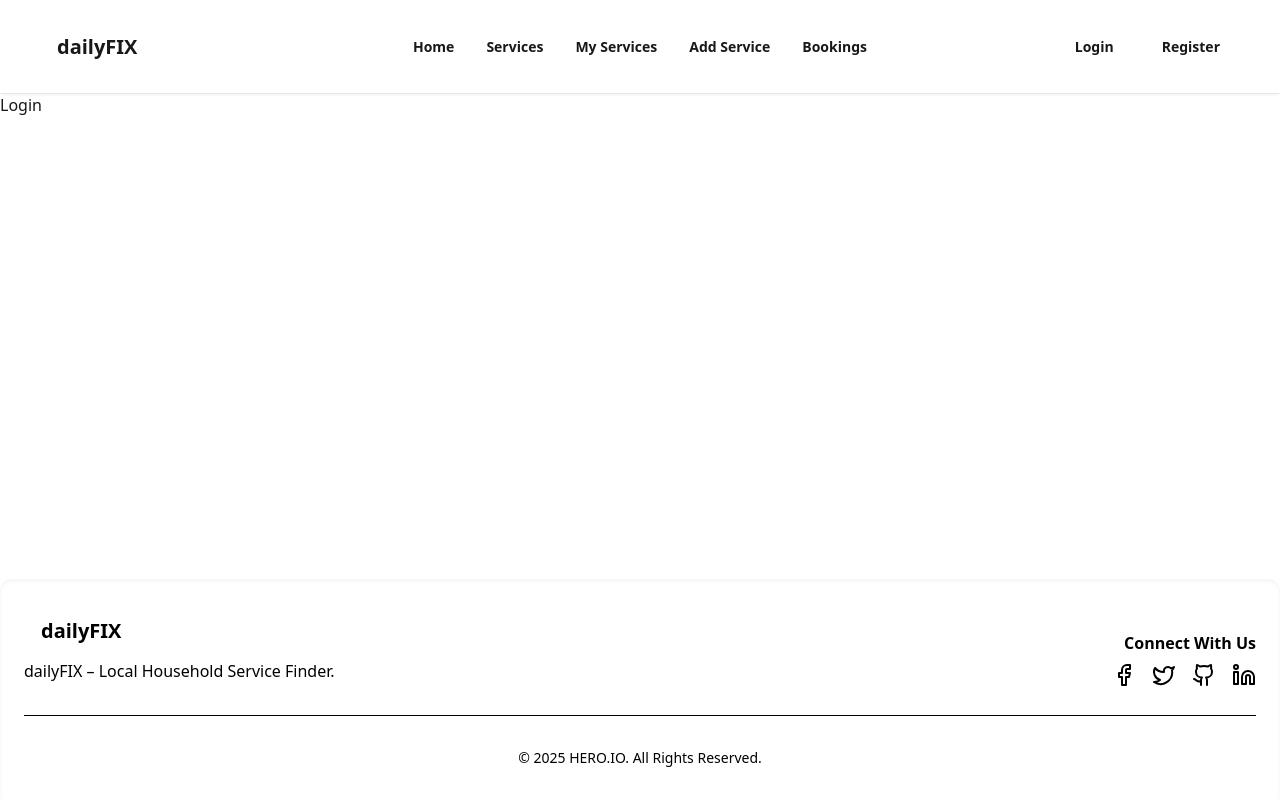
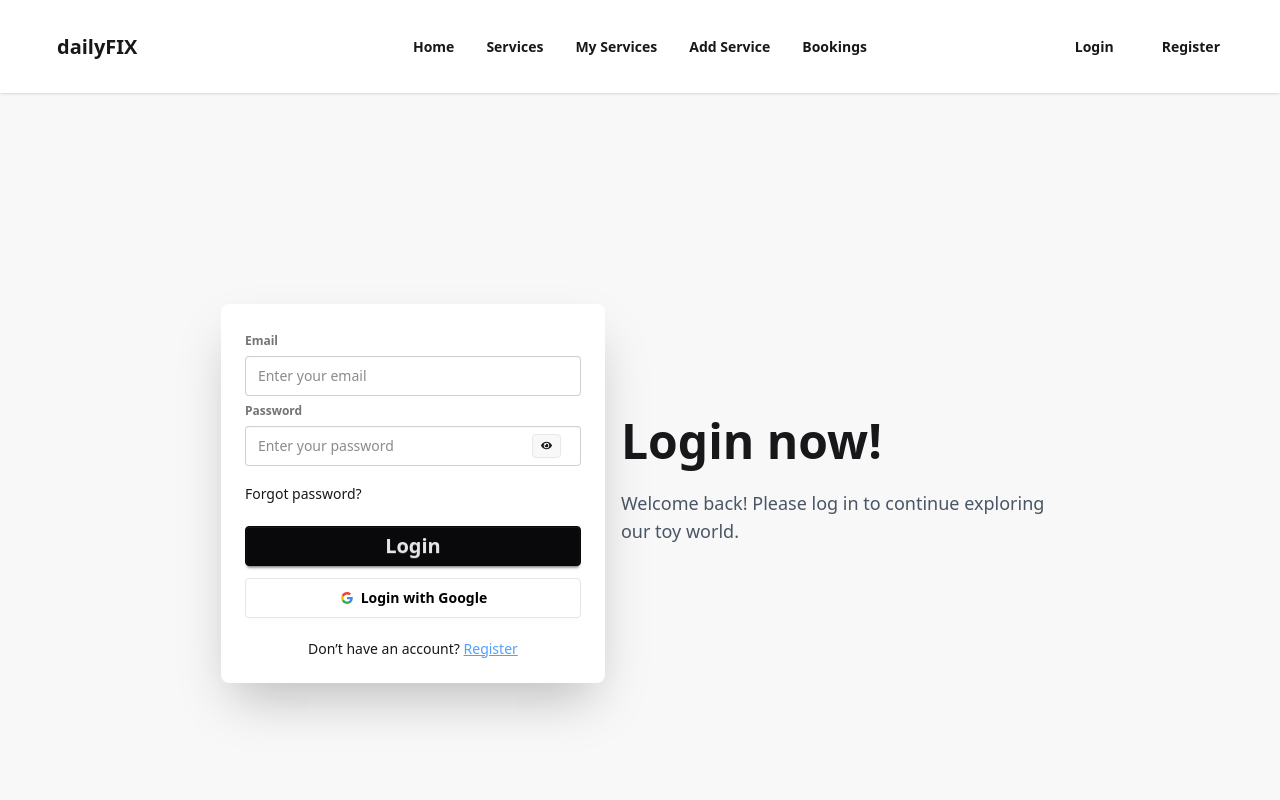
Before and after one commit to tanjirultusher/DailyFix-Client, a React (Vite) app: page /login in a window 1280 px wide. Shown: the top 800 px of the page. Built offline with nearby package versions, Linux system fonts and the light colour scheme; no server answers.

Commit message:
implementing login page with google login and email, password login

```diff
--- a/src/components/Login.jsx
+++ b/src/components/Login.jsx
@@ -1,8 +1,148 @@
-import React from 'react';
+import React, { useContext, useEffect, useState } from "react";
+import { FaEye, FaEyeSlash } from "react-icons/fa";
+import { Link, useLocation, useNavigate } from "react-router-dom";
+import { AuthContext } from "../contexts/AuthContext";
 
 const Login = () => {
+  const { signInUser, signInWithGoogle } = useContext(AuthContext);
+  const [showPassword, setShowPassword] = useState(false);
+  const [email, setEmail] = useState("");
+  const location = useLocation();
+  const navigate = useNavigate();
+
+  const handleLogin = (event) => {
+    event.preventDefault();
+    const email = event.target.email.value;
+    const password = event.target.password.value;
+
+    signInUser(email, password)
+      .then((result) => {
+        event.target.reset();
+        navigate(location.state || "/");
+      })
+      .catch((error) => {
+        console.error("error happened", error.message);
+      });
+  };
+
+  const handleGoogleSignIn = () => {
+    signInWithGoogle()
+      .then((result) => {
+        navigate(location?.state || "/");
+      })
+      .catch((error) => {
+        console.log(error);
+      });
+  };
+
+  const handleTogglePasswordShow = (event) => {
+    event.preventDefault();
+    setShowPassword(!showPassword);
+  };
+
+  useEffect(() => {
+    document.title = "Login";
+  });
+
   return (
-    <div>Login</div>
+    <div className="hero bg-base-200 min-h-screen">
+      <div className="hero-content flex-col lg:flex-row-reverse">
+        <div className="text-center lg:text-left">
+          <h1 className="text-5xl font-bold">Login now!</h1>
+          <p className="py-6 text-lg text-gray-600">
+            Welcome back! Please log in to continue exploring our toy world.
+          </p>
+        </div>
+        <div className="card bg-base-100 w-full max-w-sm shrink-0 shadow-2xl">
+          <div className="card-body">
+            <form onSubmit={handleLogin}>
+              <fieldset className="fieldset">
+                <label className="label font-semibold">Email</label>
+                <input
+                  type="email"
+                  name="email"
+                  className="input input-bordered w-full"
+                  placeholder="Enter your email"
+                  onChange={(e) => setEmail(e.target.value)}
+                />
+
+                <label className="label font-semibold">Password</label>
+                <div className="relative">
+                  <input
+                    type={showPassword ? "text" : "password"}
+                    name="password"
+                    className="input input-bordered w-full"
+                    placeholder="Enter your password"
+                  />
+                  <button
+                    onClick={handleTogglePasswordShow}
+                    className="btn btn-xs top-2 right-5 absolute"
+                  >
+                    {showPassword ? <FaEyeSlash /> : <FaEye />}
+                  </button>
+                </div>
+                <div className="flex justify-between items-center mt-3">
+                  <Link
+                    to={`/forget-password`}
+                    state={{ email: email }}
+                    className="text-sm font-medium text-primary-600 hover:underline dark:text-primary-500"
+                  >
+                    Forgot password?
+                  </Link>
+                </div>
+                <button
+                  type="submit"
+                  className="btn btn-neutral mt-4 w-full text-xl"
+                >
+                  Login
+                </button>
+              </fieldset>
+            </form>
+
+            <button
+              onClick={handleGoogleSignIn}
+              className="btn bg-white text-black border-[#e5e5e5]"
+            >
+              <svg
+                aria-label="Google logo"
+                width="16"
+                height="16"
+                xmlns="http://www.w3.org/2000/svg"
+                viewBox="0 0 512 512"
+              >
+                <g>
+                  <path d="m0 0H512V512H0" fill="#fff"></path>
+                  <path
+                    fill="#34a853"
+                    d="M153 292c30 82 118 95 171 60h62v48A192 192 0 0190 341"
+                  ></path>
+                  <path
+                    fill="#4285f4"
+                    d="m386 400a140 175 0 0053-179H260v74h102q-7 37-38 57"
+                  ></path>
+                  <path
+                    fill="#fbbc02"
+                    d="m90 341a208 200 0 010-171l63 49q-12 37 0 73"
+                  ></path>
+                  <path
+                    fill="#ea4335"
+                    d="m153 219c22-69 116-109 179-50l55-54c-78-75-230-72-297 55"
+                  ></path>
+                </g>
+              </svg>
+              Login with Google
+            </button>
+
+            <p className="mt-3 text-center">
+              Don’t have an account?{" "}
+              <Link className="text-blue-400 underline" to="/register">
+                Register
+              </Link>
+            </p>
+          </div>
+        </div>
+      </div>
+    </div>
   );
 };
 
--- a/src/components/Navbar.jsx
+++ b/src/components/Navbar.jsx
@@ -4,7 +4,17 @@ import { AuthContext } from "../contexts/AuthContext";
 
 const NavBar = () => {
 
-    const { user } = use(AuthContext);
+  const { user, signOutUser } = use(AuthContext);
+
+  const handleSignOut = () => {
+    signOutUser()
+      .then(() => {
+        console.log("User signed out successfully");
+      })
+      .catch((error) => {
+        console.log(error);
+      });
+  };
 
 
     const links = (
@@ -33,7 +43,7 @@ const NavBar = () => {
             <NavLink className="px-4 py-2 text-md font-semibold" to="/profile">Profile</NavLink>
         </li>
         <li>
-            <button className="px-4 py-2 text-md font-semibold">Logout</button>
+            <button onClick={handleSignOut} className="px-4 py-2 text-md font-semibold">Signout</button>
         </li>
     </div>
     ) : (
```
